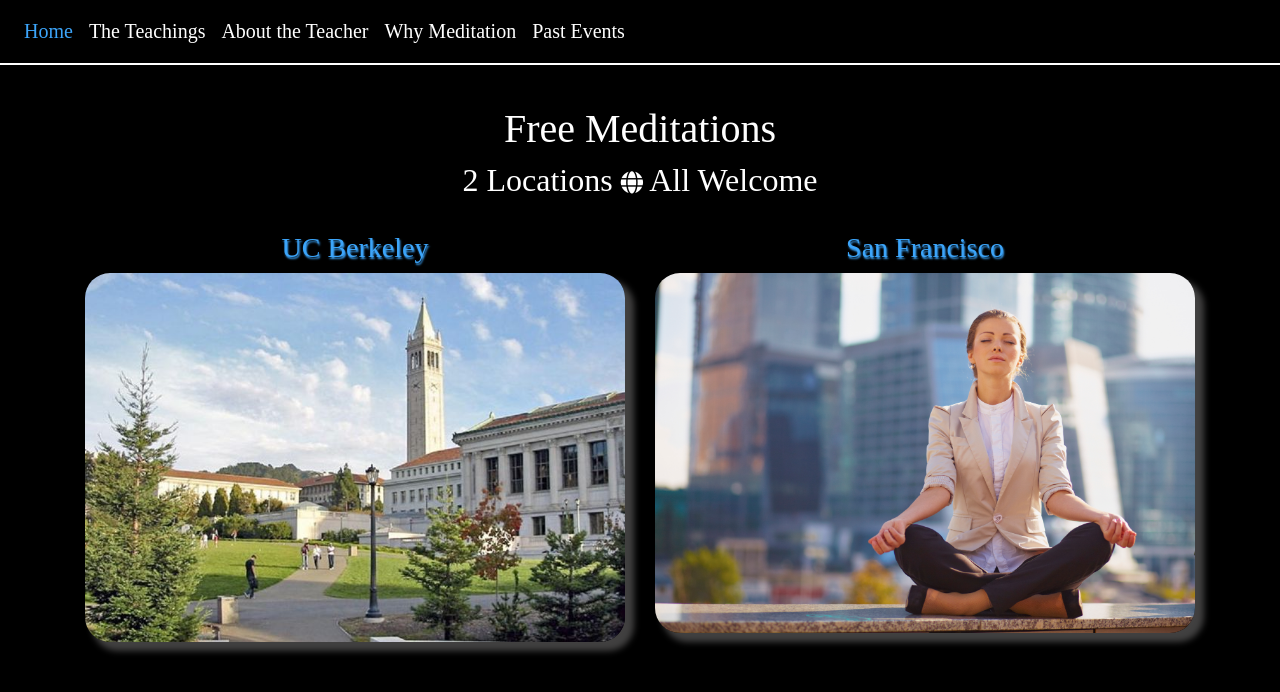
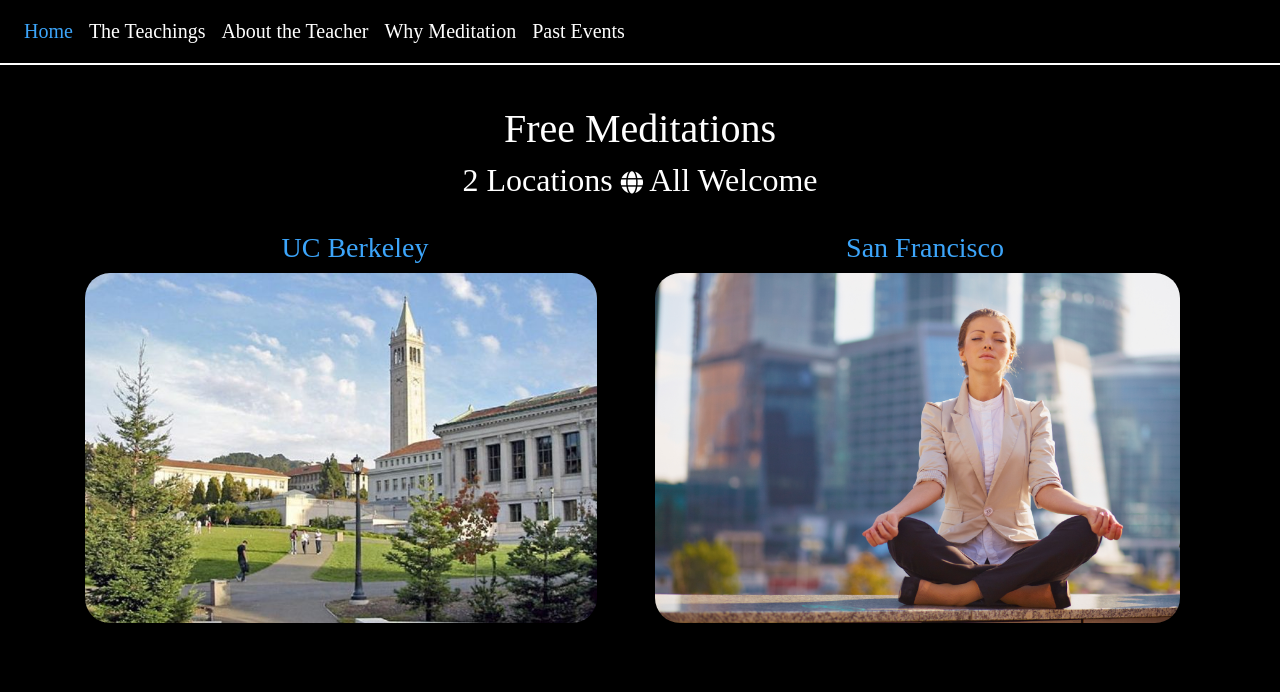
Before and after one commit to saranasr83/Enlightment, a React (Create React App) app: page / in a window 1280 px wide. Shown: the top 692 px of the page. Built offline with nearby package versions, Linux system fonts and the light colour scheme.

Commit message:
edit the homepage images

```diff
--- a/src/pages/Home/Home.css
+++ b/src/pages/Home/Home.css
@@ -1,16 +1,16 @@
 .img-home {
     /* transition: .5s ease;
     backface-visibility: hidden; */
-    /* height:400px ; */
+    height:350px ;
     display: block;
     opacity:1;
     /* border: 1px solid rgb(84, 174, 248); */
     border-radius: 25px;
-    box-shadow: 8px 8px 6px 1px rgb(65, 64, 64);
+    /* box-shadow: 8px 8px 6px 1px rgb(65, 64, 64); */
 }
-h3 {
+/* h3 {
     text-shadow: 1px 2px 2px rgb(60, 165, 250);
-}
+} */
 .overlay {
     transition: .5s ease;
     opacity: 0;
```
